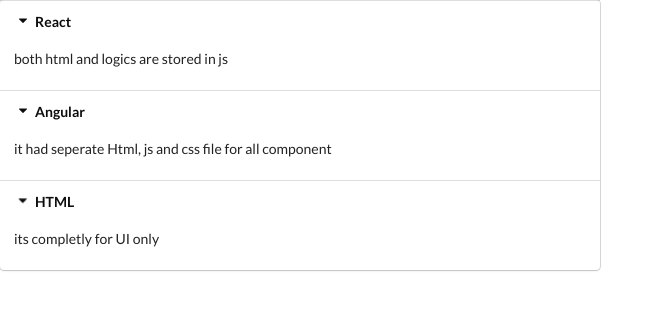
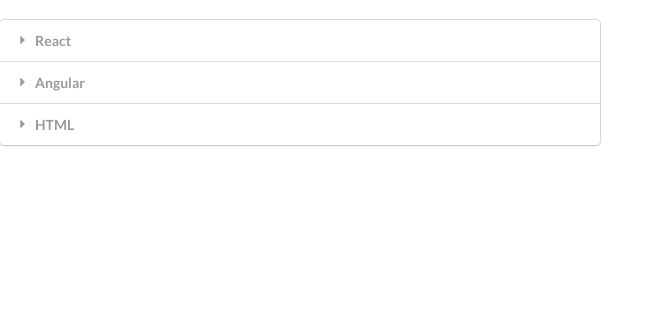
Before and after one commit to ManikandanRamSaro/React_Hooks_app, a React (Create React App) app: page / in a window 1280 px wide. Shown: the top 310 px of the page, without its empty margins (0-664 px from the left). Built offline with nearby package versions, Linux system fonts and the light colour scheme.

Commit message:
Accordion completed - 6-1-21

```diff
--- a/src/App.js
+++ b/src/App.js
@@ -10,7 +10,10 @@ const items =[
 class App extends React.Component{
 
     render(){
-        return (<div><Accordion items={items}/></div>);
+        return (<div>
+            <br/>
+            <Accordion items={items}/>
+            </div>);
     }
 
 }
--- a/src/Components/Accordion.js
+++ b/src/Components/Accordion.js
@@ -1,23 +1,32 @@
-import React from 'react';
+import React,{useState} from 'react';
 
 const Accordion = ({items}) =>{
 
-    const itemRender = items.map((item)=>{
+    const [selectedIndex,setSelectedIndex]=useState(null);
+
+    const onTitleClick = (index) =>{
+        setSelectedIndex(index);
+    }
+    const itemRender = items.map((item,index)=>{
+        const active = index === selectedIndex ? 'active':'';
         return (
-            <div key={item.id}>
-                <div className="title active">
+            <React.Fragment key={item.id}>
+                <div
+                     className={`title ${active}`}
+                     onClick={()=>onTitleClick(index)}
+                    >
                     <i className="dropdown icon"></i>
                     {item.title}
                 </div>
-                <div className="content active">
+                <div className={`content ${active}`}>
                     <p>{item.content}</p>
                 </div>
-            </div>
+            </React.Fragment>
         );
     })
 
     return (<div className="ui styled accordion">
-            {itemRender}
+             {itemRender}
             </div>);
 }
 export default Accordion;
```
Also changed, not shown: 1 other file (tests, documents, lock files or other folders).
